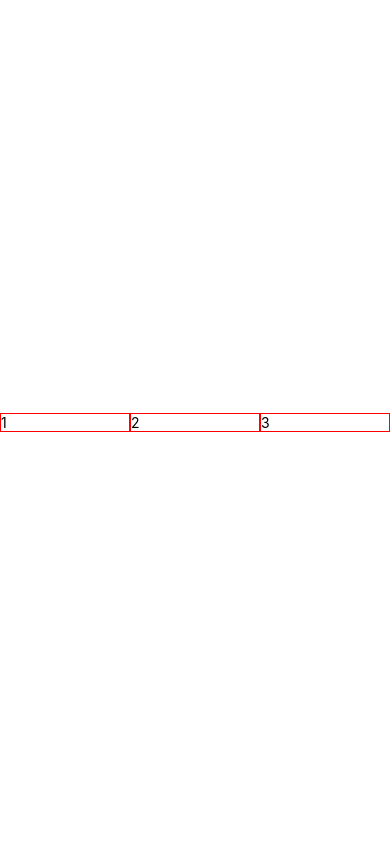
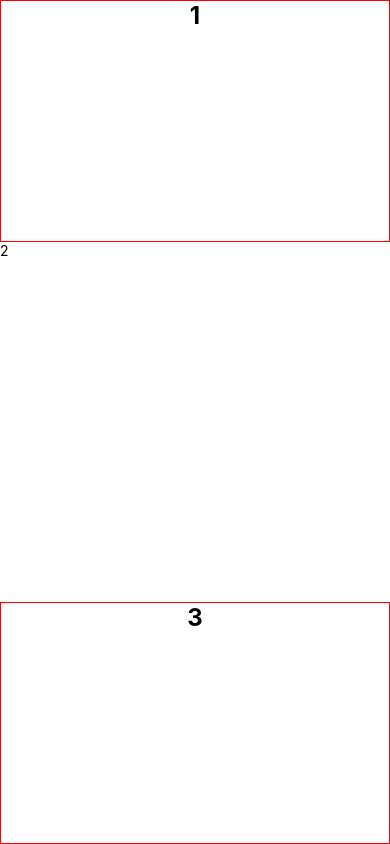
Before and after one commit to Jihun-Hwang/react-native-app-practice, a React Native app: screen / in a window 390 px wide. Built offline with nearby package versions, Linux system fonts and the light colour scheme.

Commit message:
15.Stretch & flex ratio

```diff
--- a/App.js
+++ b/App.js
@@ -7,7 +7,7 @@
     return (
       <View style={styles.container}>
         <Text style={styles.text}>1</Text>
-        <Text style={styles.text}>2</Text>
+        <Text style={styles.text, styles.text2}>2</Text>
         <Text style={styles.text}>3</Text>
         <StatusBar style="auto" />
       </View>
@@ -20,13 +20,19 @@
   container: {
     flex: 1,
     backgroundColor: '#fff',
-    alignItems: 'center',
+    alignItems: 'stretch',
     justifyContent: 'center',
-    flexDirection: 'row',
   },
   text: {
     flex: 1,
     borderWidth: 1,
     borderColor: 'red',
-  }
+    textAlign: 'center',
+    textAlignVertical: 'center',
+    fontSize: 24,
+    fontWeight: 'bold',
+  },
+  text2: {
+    flex: 1.5,
+  },
 });
```
